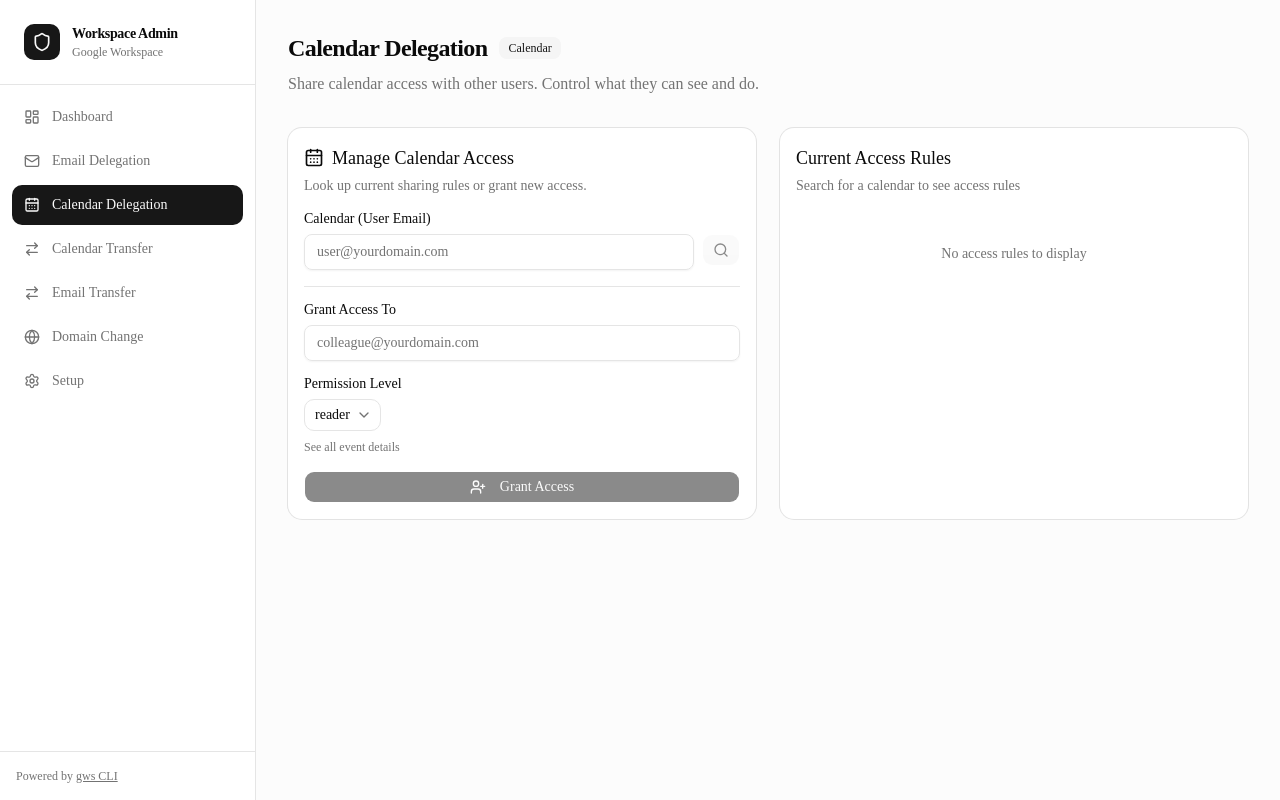
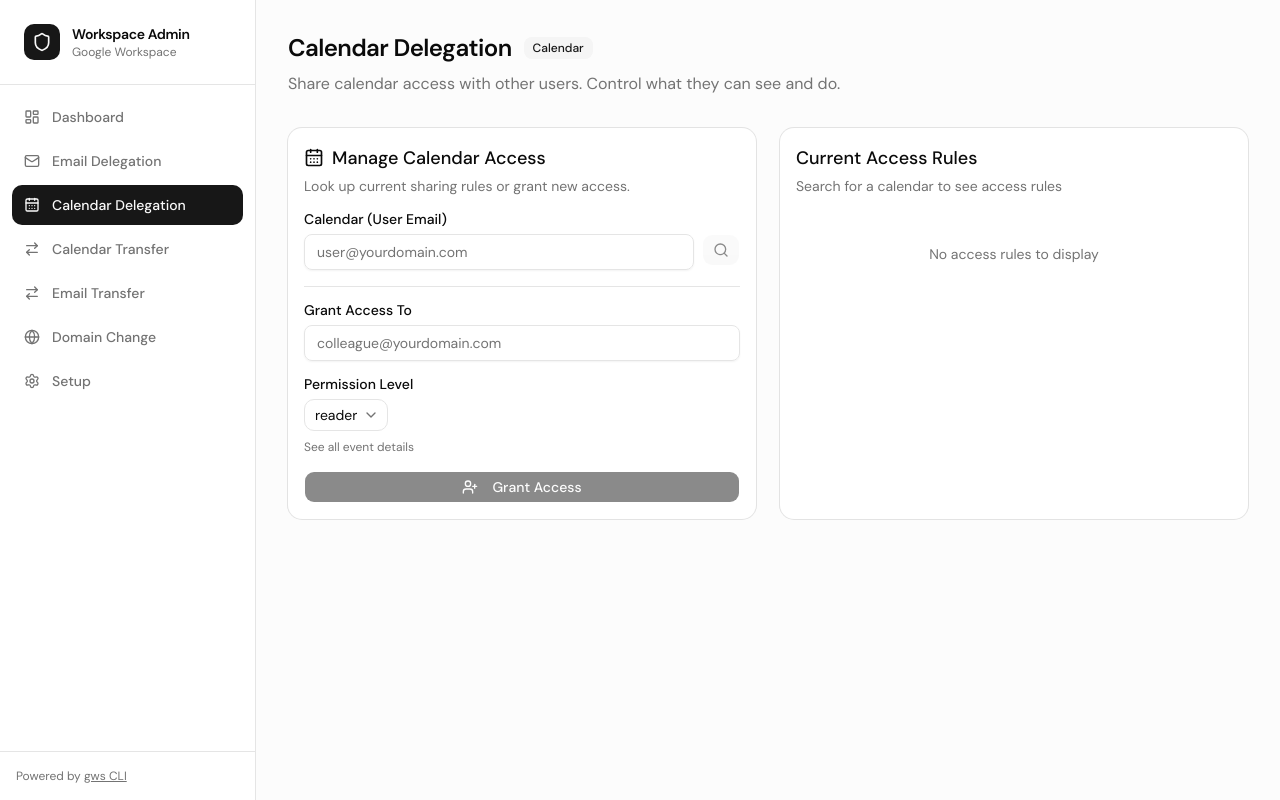
Before and after one commit to Michael-Civitillo/google-workspace-ai-toolbox, a Next.js app: page /calendar-delegation in a window 1280 px wide. Built offline with nearby package versions, Linux system fonts and the light colour scheme.

Commit message:
style: swap to DM Sans for a softer, more modern look

```diff
--- a/src/app/layout.tsx
+++ b/src/app/layout.tsx
@@ -1,15 +1,16 @@
 import type { Metadata } from "next";
-import { Geist, Geist_Mono } from "next/font/google";
+import { DM_Sans, JetBrains_Mono } from "next/font/google";
 import { TooltipProvider } from "@/components/ui/tooltip";
 import { Sidebar } from "@/components/sidebar";
 import "./globals.css";
 
-const geistSans = Geist({
-  variable: "--font-geist-sans",
+const dmSans = DM_Sans({
+  variable: "--font-sans",
   subsets: ["latin"],
+  weight: ["300", "400", "500", "600", "700"],
 });
 
-const geistMono = Geist_Mono({
+const jetbrainsMono = JetBrains_Mono({
   variable: "--font-geist-mono",
   subsets: ["latin"],
 });
@@ -27,7 +28,7 @@ export default function RootLayout({
   return (
     <html
       lang="en"
-      className={`${geistSans.variable} ${geistMono.variable} h-full antialiased`}
+      className={`${dmSans.variable} ${jetbrainsMono.variable} h-full antialiased`}
     >
       <body className="min-h-full flex">
         <TooltipProvider>
```
